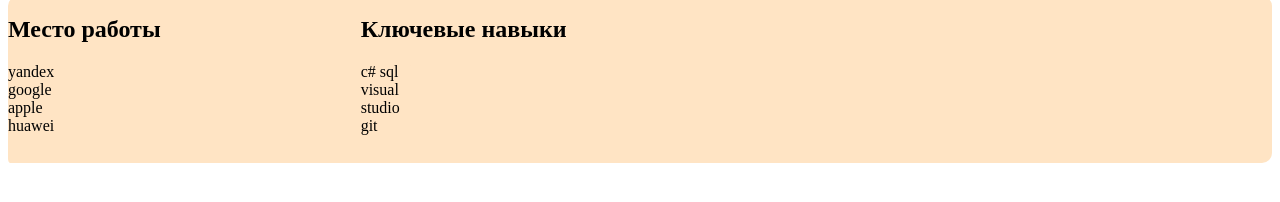
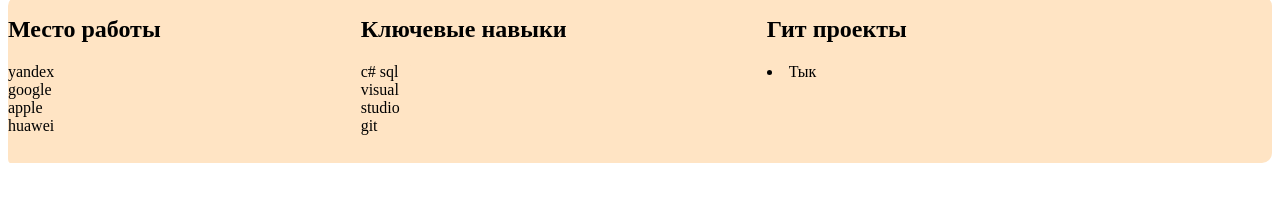
Before and after one commit to YakovGoryachev/YakovGoryachev.github.io, a plain HTML site: page index.html in a window 1280 px wide. Shown: the part 184-386 px from the top of the page. Drawn offline with Linux system fonts and the light colour scheme.

Commit message:
Update 1.1
Добавленная ссылка на другой репозиторий гит

```diff
--- a/index.html
+++ b/index.html
@@ -52,6 +52,13 @@
                     </p>
                 </div>
             </section>
+            <div style="width: 200px;"></div>
+            <section class="description__git">
+                <div>
+                    <h2>Гит проекты</h2>
+                    <li href="https://github.com/YakovGoryachev/lab1.TAiFYA">Тык</li>
+                </div>
+            </section>
         </article>
     </main>
 </body>
```
Also changed, not shown: README.txt (deleted).
